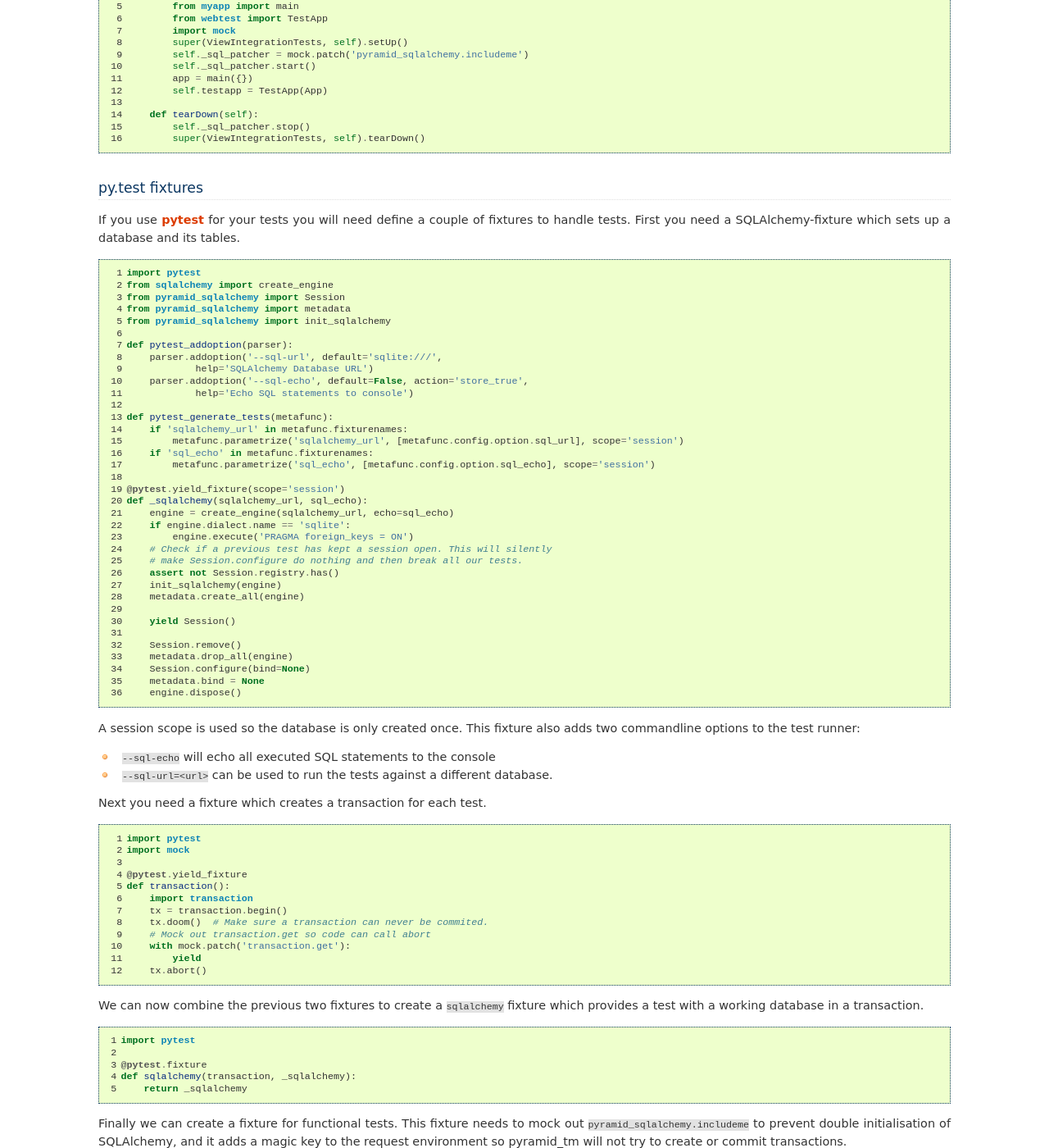
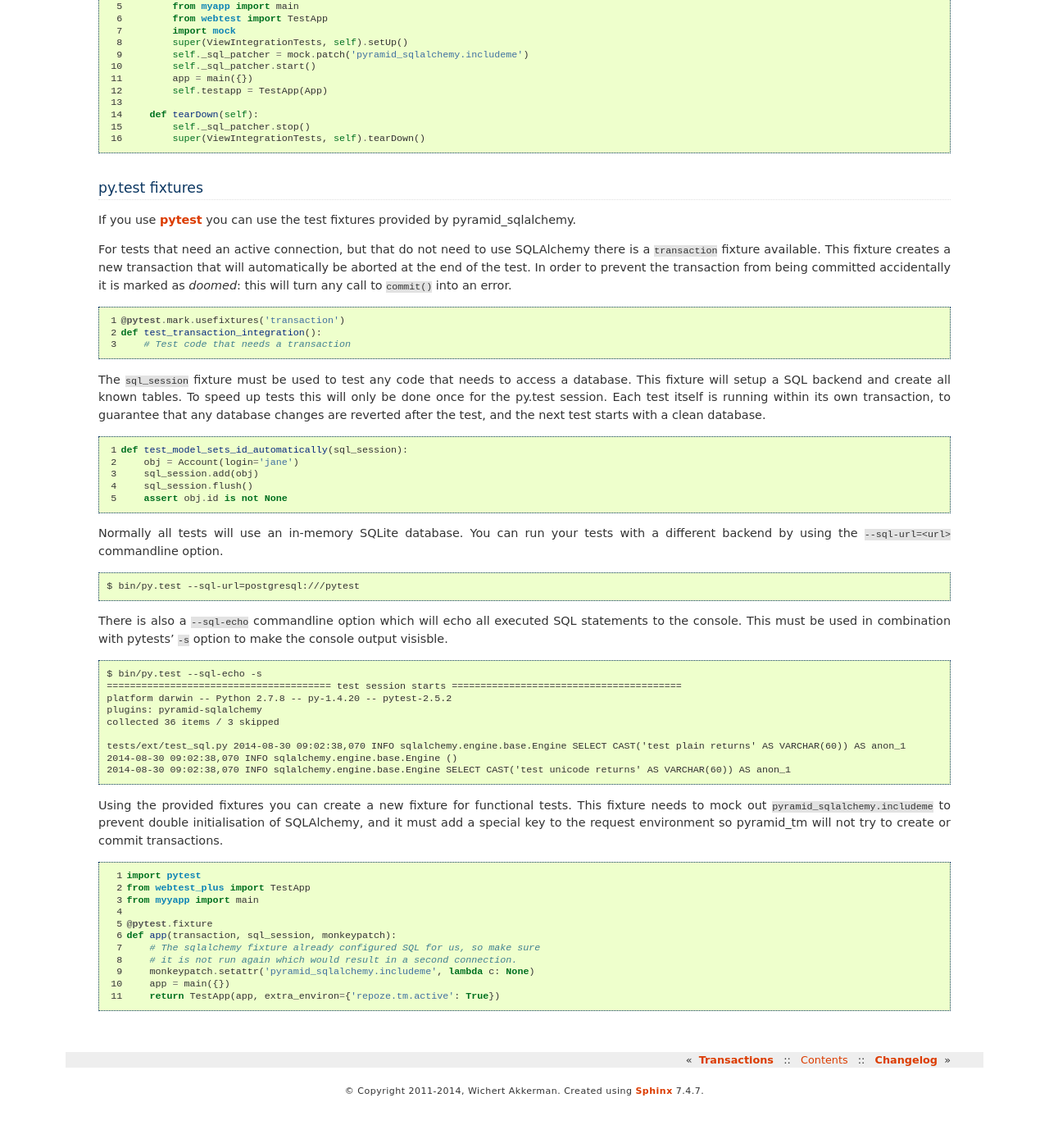
Before and after one commit to wichert/pyramid_sqlalchemy, a Sphinx documentation site: the page built from docs/tests.rst, in a window 1280 px wide and 1400 px high, scrolled down 628 px. Shown: the whole window at 82% size. Built offline with Sphinx 7.4.7, drawn with Linux system fonts in a browser that asks for light colours; after the commit the page ends 1975 px from its top, so only the background shows below that.

Commit message:
Add pytest fixtures entry point.

```diff
--- a/docs/changes.rst
+++ b/docs/changes.rst
@@ -3,6 +3,9 @@ Changelog
 
 1.2 - Unreleased
 -------------------
+
+- Automatically make py.test fixtures available externally. This removes the
+  need to copy & paste them over from the documentation.
 
 - Fix error on pytest fixture example.
 
--- a/docs/tests.rst
+++ b/docs/tests.rst
@@ -58,92 +58,65 @@ out the initialisation code. The example below is a modified version of the
 py.test fixtures
 ----------------
 
-If you use `pytest <http://pytest.org/>`_ for your tests you will need define a
-couple of fixtures to handle tests. First you need a SQLAlchemy-fixture which
-sets up a database and its tables.
+If you use `pytest <http://pytest.org/>`_ you can use the test fixtures provided
+by pyramid_sqlalchemy.
+
+For tests that need an active connection, but that do not need to use SQLAlchemy
+there is a ``transaction`` fixture available. This fixture creates a new transaction
+that will automatically be aborted at the end of the test. In order to prevent the
+transaction from being committed accidentally it is marked as `doomed`: this will
+turn any call to ``commit()`` into an error.
 
 .. code-block:: python
    :linenos:
 
-   import pytest
-   from sqlalchemy import create_engine
-   from pyramid_sqlalchemy import Session
-   from pyramid_sqlalchemy import metadata
-   from pyramid_sqlalchemy import init_sqlalchemy
+   @pytest.mark.usefixtures('transaction')
+   def test_transaction_integration():
+       # Test code that needs a transaction
 
-   def pytest_addoption(parser):
-       parser.addoption('--sql-url', default='sqlite:///',
-               help='SQLAlchemy Database URL')
-       parser.addoption('--sql-echo', default=False, action='store_true',
-               help='Echo SQL statements to console')
-
-   def pytest_generate_tests(metafunc):
-       if 'sqlalchemy_url' in metafunc.fixturenames:
-           metafunc.parametrize('sqlalchemy_url', [metafunc.config.option.sql_url], scope='session')
-       if 'sql_echo' in metafunc.fixturenames:
-           metafunc.parametrize('sql_echo', [metafunc.config.option.sql_echo], scope='session')
-
-   @pytest.yield_fixture(scope='session')
-   def _sqlalchemy(sqlalchemy_url, sql_echo):
-       engine = create_engine(sqlalchemy_url, echo=sql_echo)
-       if engine.dialect.name == 'sqlite':
-           engine.execute('PRAGMA foreign_keys = ON')
-       # Check if a previous test has kept a session open. This will silently
-       # make Session.configure do nothing and then break all our tests.
-       assert not Session.registry.has()
-       init_sqlalchemy(engine)
-       metadata.create_all(engine)
-
-       yield Session()
-
-       Session.remove()
-       metadata.drop_all(engine)
-       Session.configure(bind=None)
-       metadata.bind = None
-       engine.dispose()
-
-A session scope is used so the database is only created once. This fixture
-also adds two commandline options to the test runner:
-
-* ``--sql-echo`` will echo all executed SQL statements to the console
-* ``--sql-url=<url>`` can be used to run the tests against a different database.
-
-
-Next you need a fixture which creates a transaction for each test.
+The ``sql_session`` fixture must be used to test any code that needs to access
+a database. This fixture will setup a SQL backend and create all known tables.
+To speed up tests this will only be done once for the py.test session. Each
+test itself is running within its own transaction, to guarantee that any
+database changes are reverted after the test, and the next test starts with a
+clean database.
 
 .. code-block:: python
    :linenos:
 
-   import pytest
-   import mock
+   def test_model_sets_id_automatically(sql_session):
+       obj = Account(login='jane')
+       sql_session.add(obj)
+       sql_session.flush()
+       assert obj.id is not None
 
-   @pytest.yield_fixture
-   def transaction():
-       import transaction
-       tx = transaction.begin()
-       tx.doom()  # Make sure a transaction can never be commited.
-       # Mock out transaction.get so code can call abort
-       with mock.patch('transaction.get'):
-           yield
-       tx.abort()
+Normally all tests will use an in-memory SQLite database. You can run your tests
+with a different backend by using the ``--sql-url=<url>`` commandline option.
 
-We can now combine the previous two fixtures to create a ``sqlalchemy`` fixture
-which provides a test with a working database in a transaction.
+::
 
-.. code-block:: python
-   :linenos:
+    $ bin/py.test --sql-url=postgresql:///pytest
 
-   import pytest
+There is also a ``--sql-echo`` commandline option which will echo all executed SQL
+statements to the console. This must be used in combination with pytests' ``-s``
+option to make the console output visisble.
 
-   @pytest.fixture
-   def sqlalchemy(transaction, _sqlalchemy):
-       return _sqlalchemy
+::
 
-Finally we can create a fixture for functional tests. This fixture needs to
-mock out ``pyramid_sqlalchemy.includeme`` to prevent double initialisation of
-SQLAlchemy, and it adds a magic key to the request environment so pyramid_tm
-will not try to create or commit transactions.
+    $ bin/py.test --sql-echo -s
+    ======================================= test session starts ========================================
+    platform darwin -- Python 2.7.8 -- py-1.4.20 -- pytest-2.5.2
+    plugins: pyramid-sqlalchemy
+    collected 36 items / 3 skipped
 
+    tests/ext/test_sql.py 2014-08-30 09:02:38,070 INFO sqlalchemy.engine.base.Engine SELECT CAST('test plain returns' AS VARCHAR(60)) AS anon_1
+    2014-08-30 09:02:38,070 INFO sqlalchemy.engine.base.Engine ()
+    2014-08-30 09:02:38,070 INFO sqlalchemy.engine.base.Engine SELECT CAST('test unicode returns' AS VARCHAR(60)) AS anon_1
+
+Using the provided fixtures you can create a new fixture for functional tests.
+This fixture needs to mock out ``pyramid_sqlalchemy.includeme`` to prevent
+double initialisation of SQLAlchemy, and it must add a special key to the request
+environment so pyramid_tm will not try to create or commit transactions.
 
 .. code-block:: python
    :linenos:
@@ -153,7 +126,7 @@ will not try to create or commit transactions.
    from myyapp import main
 
    @pytest.fixture
-   def app(transaction, sqlalchemy, monkeypatch):
+   def app(transaction, sql_session, monkeypatch):
        # The sqlalchemy fixture already configured SQL for us, so make sure
        # it is not run again which would result in a second connection.
        monkeypatch.setattr('pyramid_sqlalchemy.includeme', lambda c: None)
--- a/setup.py
+++ b/setup.py
@@ -46,4 +46,7 @@ setup(name='pyramid_sqlalchemy',
           'docs': ['sphinx'],
           'tests': tests_require,
           },
+      entry_points={
+          'pytest11': ['pyramid_sqlalchemy = pyramid_sqlalchemy.fixtures'],
+          }
       )
```
Also changed, not shown: 1 other file.
